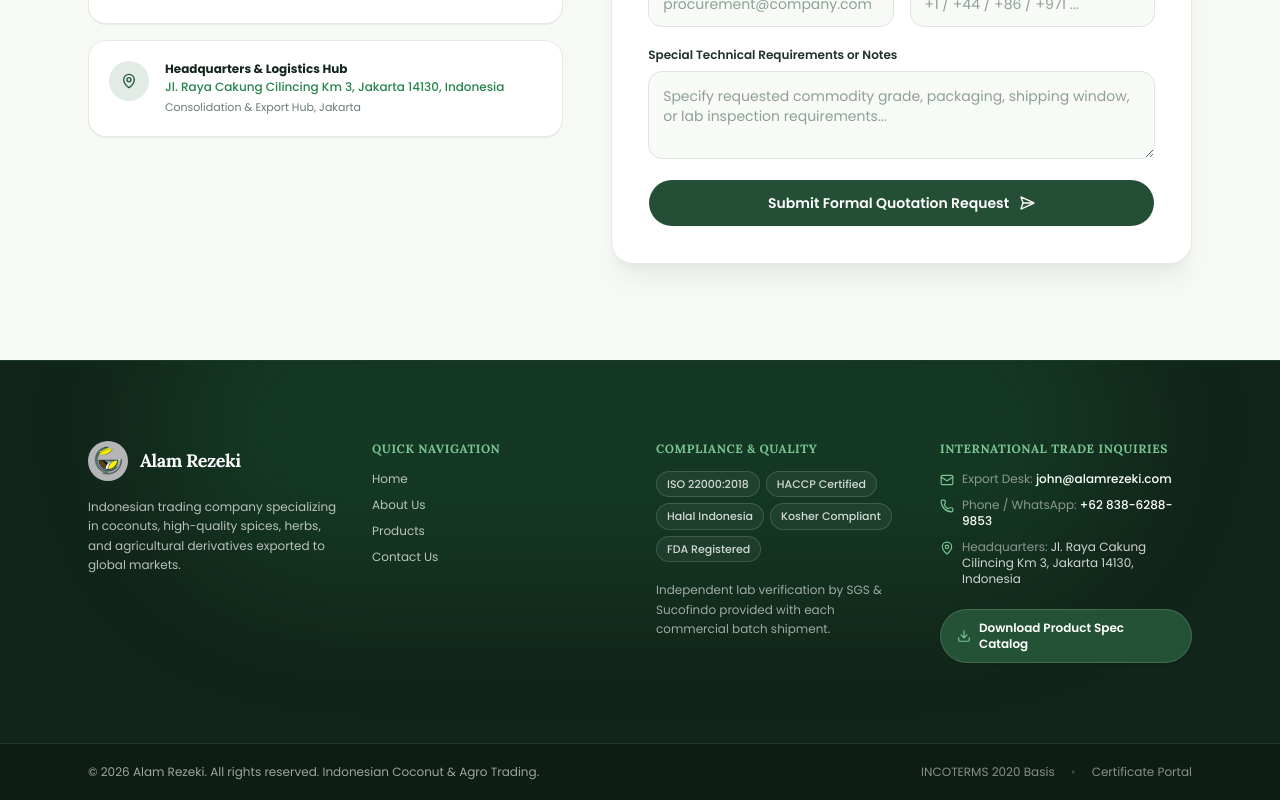
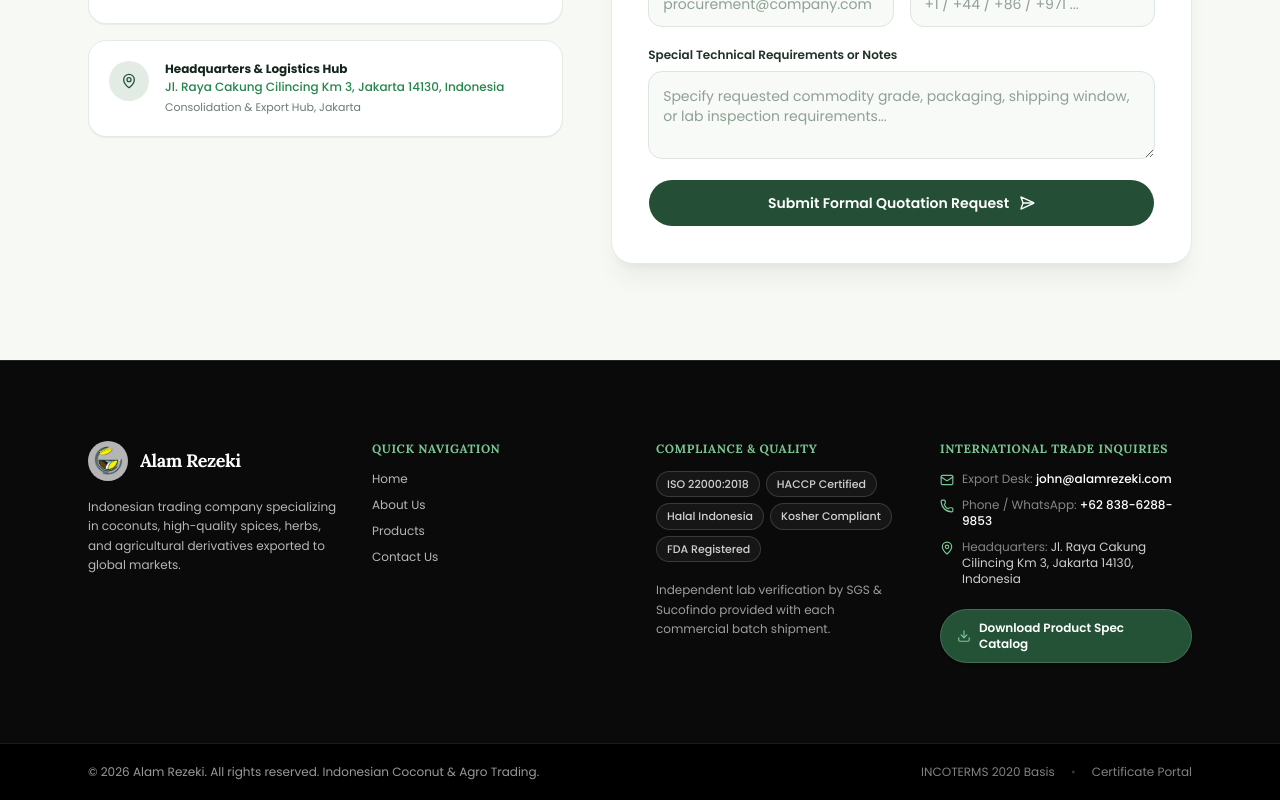
Before and after one commit to IlhamGhaniCMD/alam-rezeki-deploy, a Next.js app: page / in a window 1280 px wide. Shown: the part 7270-8070 px from the top of the page. Built offline with nearby package versions, Linux system fonts and the light colour scheme.

Commit message:
refactor: change footer background to dark black (#11)

```diff
--- a/components/layout/site-footer.tsx
+++ b/components/layout/site-footer.tsx
@@ -24,14 +24,8 @@ export async function SiteFooter() {
   return (
     <footer
       id="contact"
-      className="relative isolate overflow-hidden border-t border-[#1b3b2b] bg-[#11251a] text-white"
+      className="border-t border-neutral-800 bg-neutral-950 text-white"
     >
-      {/* Radial Emerald Glow */}
-      <div
-        aria-hidden="true"
-        className="pointer-events-none absolute -top-24 left-1/2 -z-10 h-80 w-3/4 -translate-x-1/2 rounded-full bg-[#25854a]/20 blur-3xl"
-      />
-
       <div className="mx-auto max-w-6xl px-4 py-16 sm:px-6 sm:py-20">
         <div className="grid gap-10 sm:grid-cols-2 lg:grid-cols-4 lg:gap-8">
           {/* Column 1: Brand */}
@@ -155,7 +149,7 @@ export async function SiteFooter() {
       </div>
 
       {/* Bottom Bar: Copyright & Legal */}
-      <div className="border-t border-white/10 bg-[#0d1d14]">
+      <div className="border-t border-white/10 bg-black">
         <div className="mx-auto flex max-w-6xl flex-col gap-4 px-4 py-5 text-xs text-white/60 sm:px-6 md:flex-row md:items-center md:justify-between">
           <p>
             &copy; {year} {site.name}. All rights reserved. Indonesian Coconut &
```
